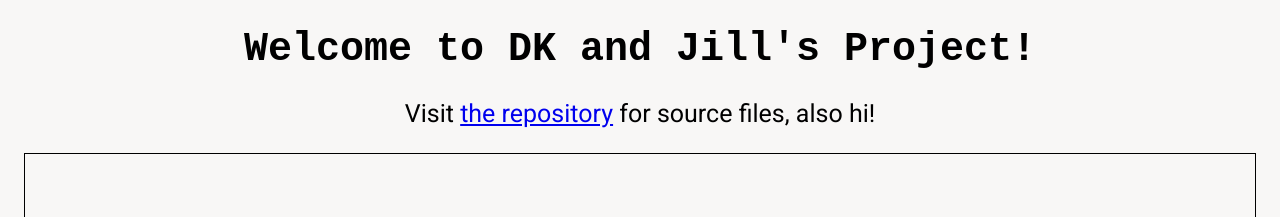
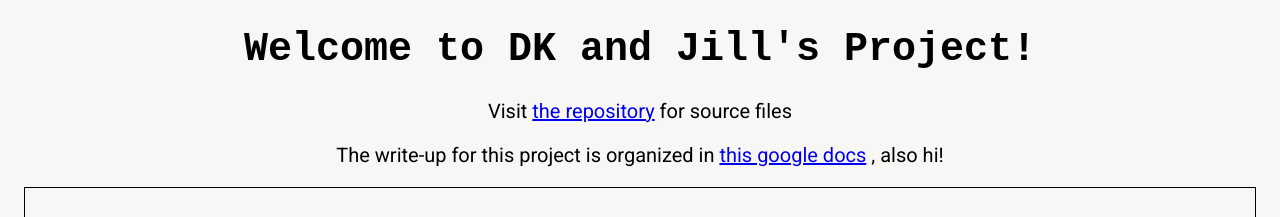
Before and after one commit to dskong07/dsc106-US-education, a SvelteKit app: page / in a window 1280 px wide. Shown: the top 217 px of the page. Built offline with nearby package versions, Linux system fonts and the light colour scheme; no server answers; a web font is replaced by a local one.

Commit message:
'adding_write-up'

```diff
--- a/src/routes/+page.svelte
+++ b/src/routes/+page.svelte
@@ -1,5 +1,6 @@
 <h1 class = 'title'>Welcome to DK and Jill's Project!</h1>
-<p class ='greetings'>Visit <a href="https://github.com/dkong07/dsc106-p3/tree/main">the repository</a> for source files, also hi!</p>
+<p class ='greetings'>Visit <a href="https://github.com/dkong07/dsc106-p3/tree/main">the repository</a> for source files</p>
+<p class ='greetings'>The write-up for this project is organized in  <a href="https://docs.google.com/document/d/1owJcJxnVfQbraAbsXcjgIzZXyi1tH-3DiGxboxcAT1g/edit?usp=sharing">this google docs</a> , also hi!</p>
 
 <script>
     import App from '../components/App.svelte';
@@ -21,7 +22,7 @@
     }
     .greetings{
         font-family: 'Roboto', sans-serif;
-        font-size: 25px;
+        font-size: 20px;
         text-align: center;
     }
 </style>
```
